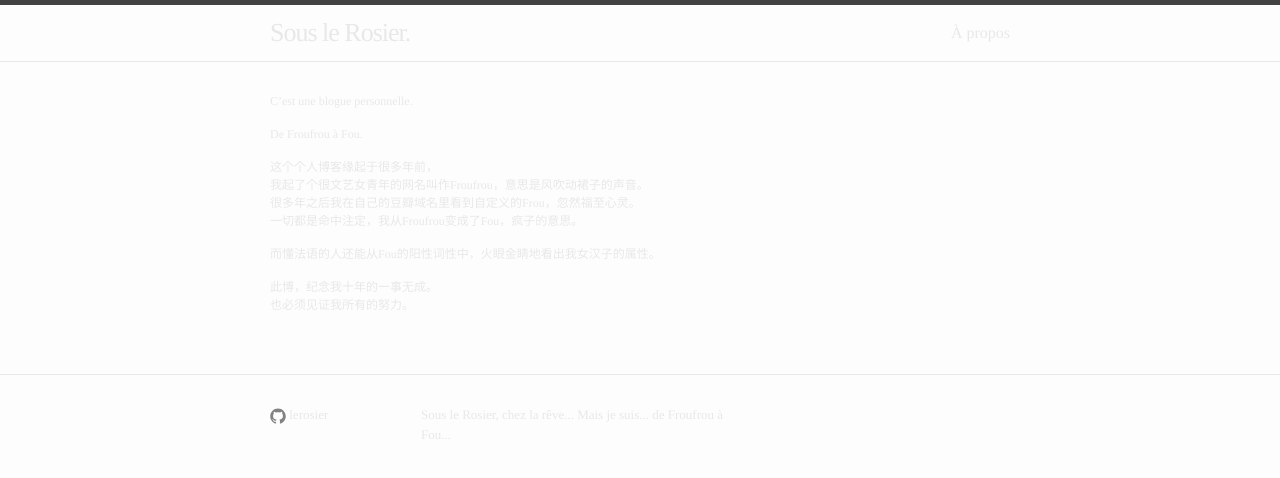
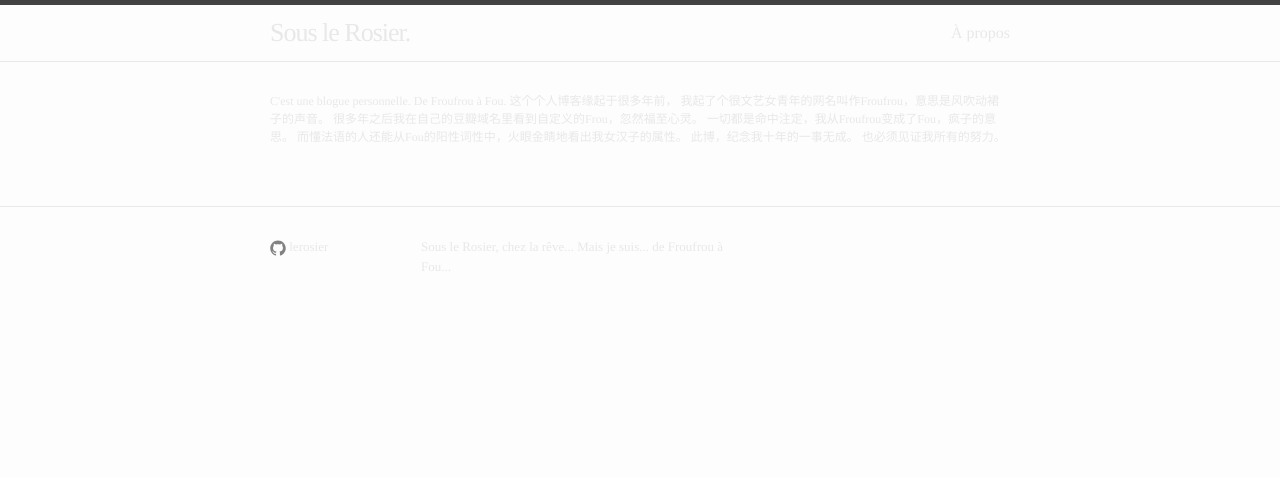
Before and after one commit to lerosier/lerosier.github.com, a Jekyll site: the page built from about.md, in a window 1280 px wide. Shown: the top 478 px of the page. Built offline with Jekyll 4.4.1, drawn with Linux system fonts in a browser that asks for light colours.

Commit message:
Update about.md

```diff
--- a/about.md
+++ b/about.md
@@ -4,7 +4,7 @@ title: À propos
 permalink: /À propos/
 ---
 
-<div class="about-content" markdown="1">C'est une blogue personnelle.
+<div class="about-content">C'est une blogue personnelle.
 
 De Froufrou à Fou.
 
```
